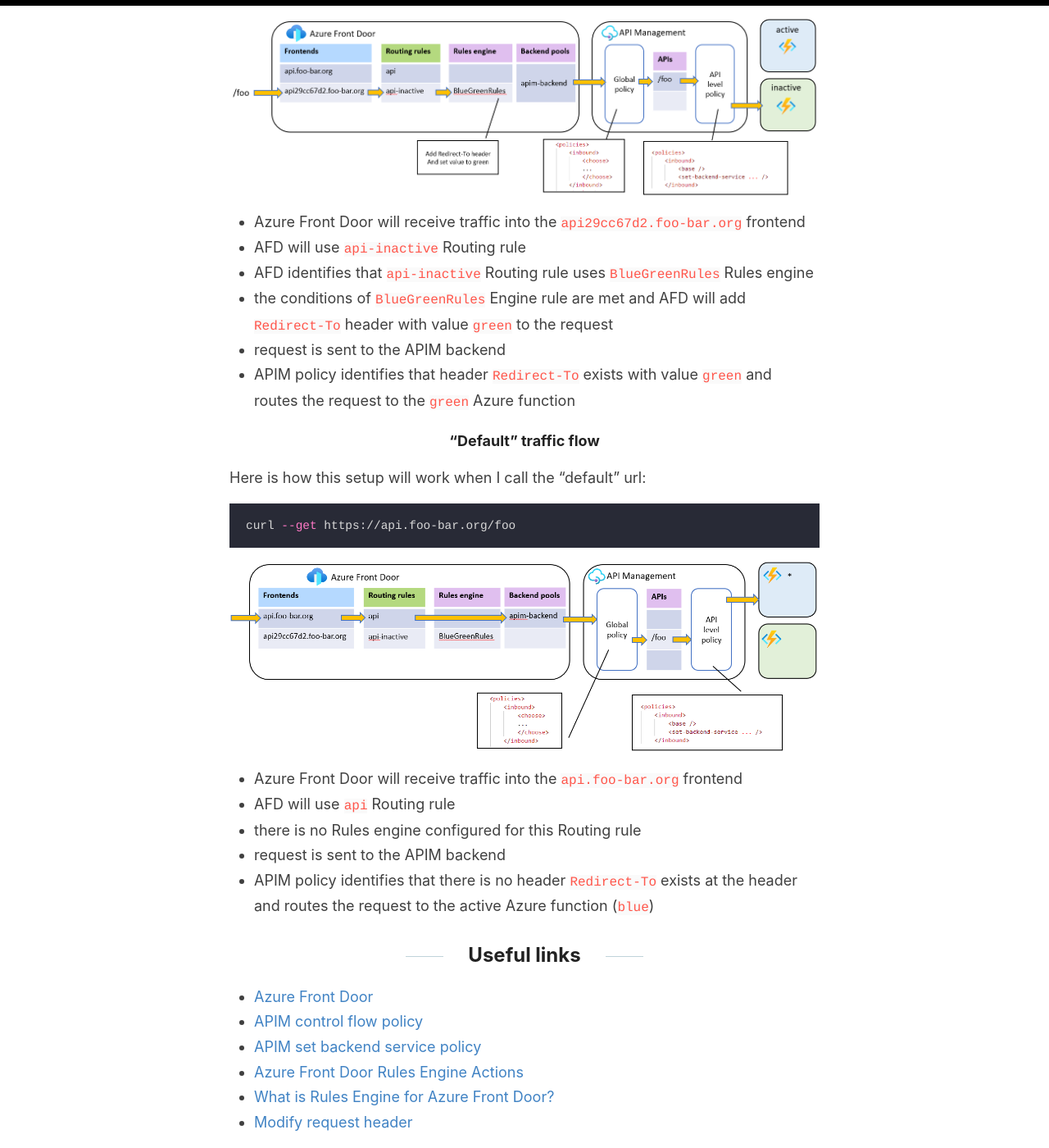
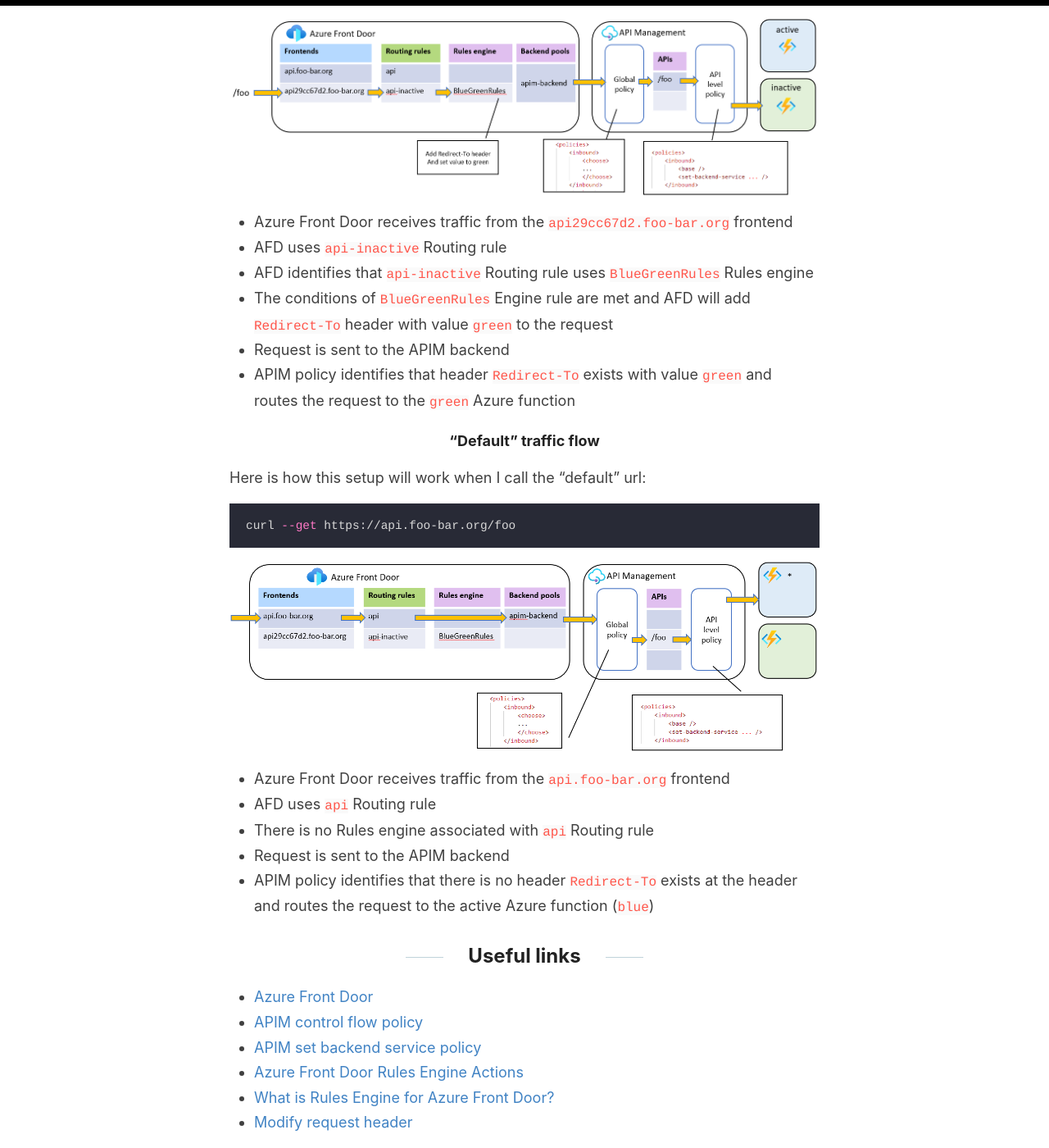
Before and after one commit to evgenyb/evgenyb.github.io, a Jekyll site: the page built from _posts/2020-10-29-blue-green-azure-front-door.md, in a window 1280 px wide and 1400 px high, scrolled down 4595 px. Shown: the whole window at 82% size. Built offline with Jekyll 4.4.1, drawn with Linux system fonts in a browser that asks for light colours.

Commit message:
Working with text

```diff
--- a/_posts/2020-10-29-blue-green-azure-front-door.md
+++ b/_posts/2020-10-29-blue-green-azure-front-door.md
@@ -73,11 +73,11 @@
 
 ![flow](/images/2020-10-29-inactive-flow.png)
 
-* Azure Front Door will receive traffic into the `api29cc67d2.foo-bar.org` frontend
-* AFD will use `api-inactive` Routing rule
+* Azure Front Door receives traffic from the `api29cc67d2.foo-bar.org` frontend
+* AFD uses `api-inactive` Routing rule
 * AFD identifies that `api-inactive` Routing rule uses `BlueGreenRules` Rules engine
-* the conditions of `BlueGreenRules` Engine rule are met and AFD will add `Redirect-To` header with value `green` to the request
-* request is sent to the APIM backend
+* The conditions of `BlueGreenRules` Engine rule are met and AFD will add `Redirect-To` header with value `green` to the request
+* Request is sent to the APIM backend
 * APIM policy identifies that header `Redirect-To` exists with value `green` and routes the request to the `green` Azure function
 
 #### "Default" traffic flow
@@ -90,10 +90,10 @@
 
 ![flow](/images/2020-10-29-active-flow.png)
 
-* Azure Front Door will receive traffic into the `api.foo-bar.org` frontend
-* AFD will use `api` Routing rule
-* there is no Rules engine configured for this Routing rule
-* request is sent to the APIM backend
+* Azure Front Door receives traffic from the `api.foo-bar.org` frontend
+* AFD uses `api` Routing rule
+* There is no Rules engine associated with `api` Routing rule
+* Request is sent to the APIM backend
 * APIM policy identifies that there is no header `Redirect-To` exists at the header and routes the request to the active Azure function (`blue`)
 
 ## Useful links
```
